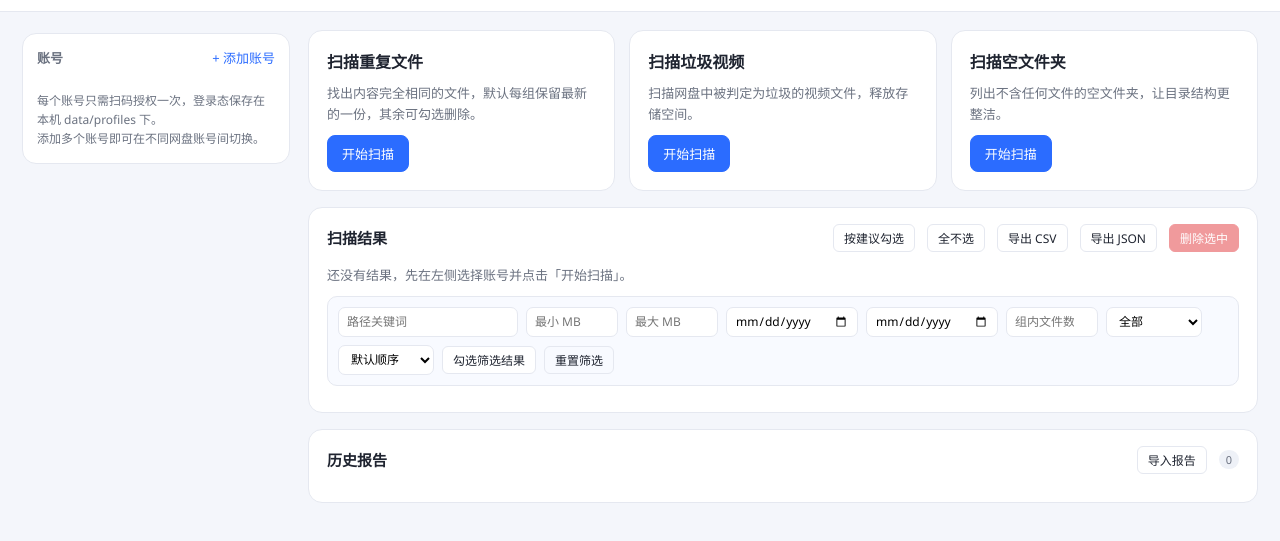
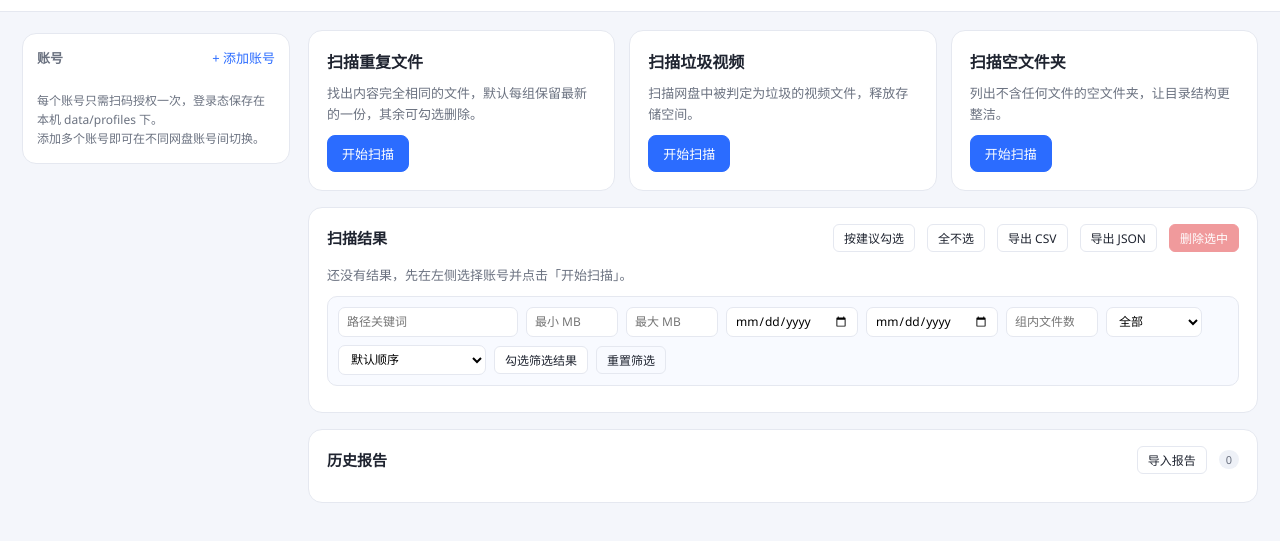
Before and after one commit to RepomanWu/baidu-pan-cleaner, a website: page public/index.html in a window 1280 px wide. Shown: the part 41-582 px from the top of the page. Drawn offline with Linux system fonts and the light colour scheme; no server answers.

Commit message:
feat: 结果支持多维度排序

```diff
--- a/public/style.css
+++ b/public/style.css
@@ -195,6 +195,7 @@ button { font-family: inherit; cursor: pointer; }
 .filters input[type="number"] { width: 92px; }
 .filters input[type="date"] { width: 132px; }
 .filters select { width: 96px; }
+.filters select.sort-select { width: 148px; }
 .filter-count { color: var(--muted); font-size: 12px; margin-left: auto; }
 
 .results { max-height: 560px; overflow: auto; border: 1px solid var(--line); border-radius: 10px; }
```
